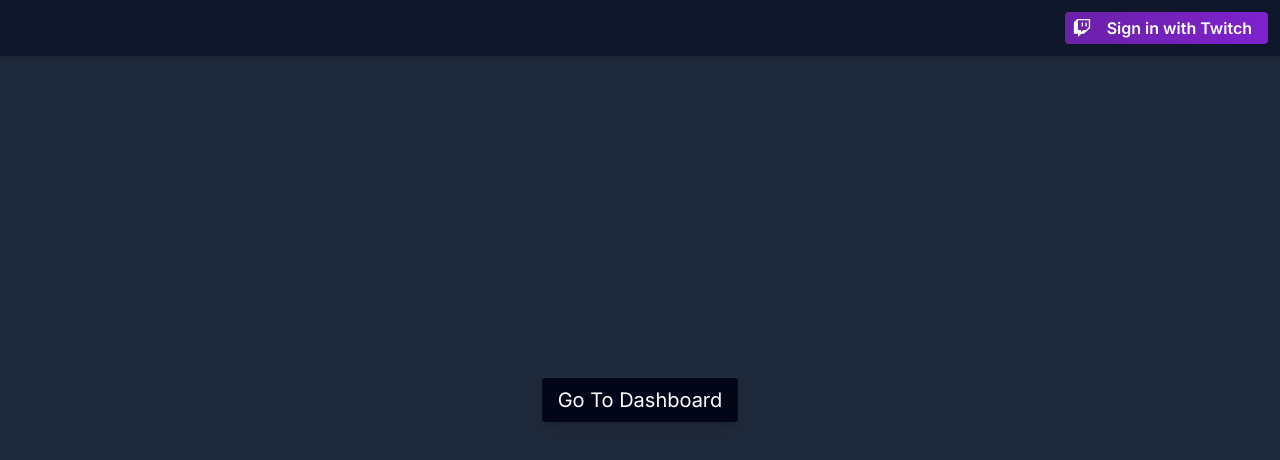
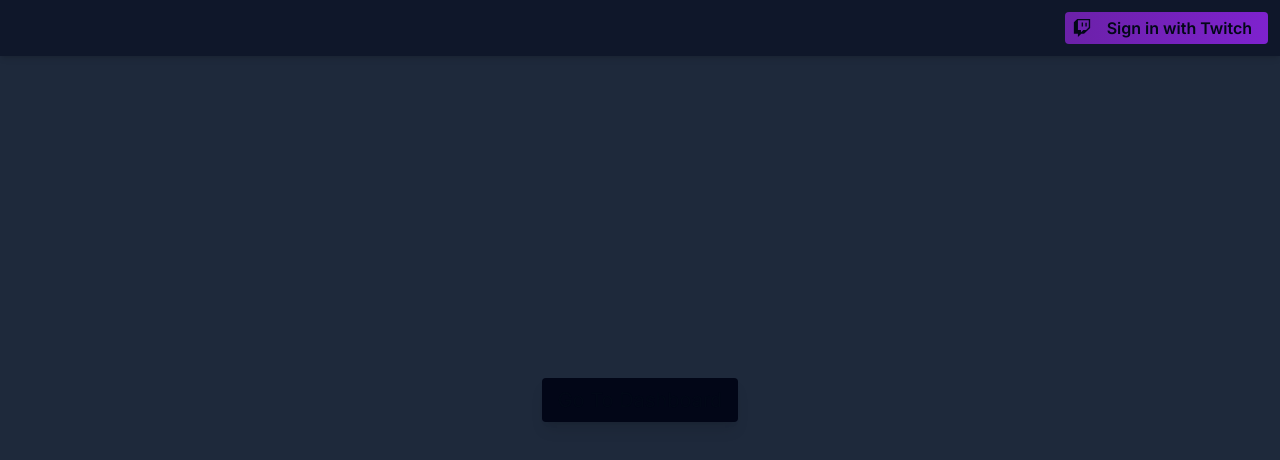
Before and after one commit to viktorsjolund/stbot-web, a Next.js app: page / in a window 1280 px wide. Shown: the top 460 px of the page. Built offline with nearby package versions, Linux system fonts and the light colour scheme; no server answers.

Commit message:
add shadcn utils

```diff
--- a/src/app/globals.css
+++ b/src/app/globals.css
@@ -2,8 +2,75 @@
 @tailwind components;
 @tailwind utilities;
 
-* {
-  min-width: 0;
-  box-sizing: border-box;
-  color: white;
+@layer base {
+  :root {
+    --background: 0 0% 100%;
+    --foreground: 222.2 84% 4.9%;
+
+    --card: 0 0% 100%;
+    --card-foreground: 222.2 84% 4.9%;
+
+    --popover: 0 0% 100%;
+    --popover-foreground: 222.2 84% 4.9%;
+
+    --primary: 222.2 47.4% 11.2%;
+    --primary-foreground: 210 40% 98%;
+
+    --secondary: 210 40% 96.1%;
+    --secondary-foreground: 222.2 47.4% 11.2%;
+
+    --muted: 210 40% 96.1%;
+    --muted-foreground: 215.4 16.3% 46.9%;
+
+    --accent: 210 40% 96.1%;
+    --accent-foreground: 222.2 47.4% 11.2%;
+
+    --destructive: 0 84.2% 60.2%;
+    --destructive-foreground: 210 40% 98%;
+
+    --border: 214.3 31.8% 91.4%;
+    --input: 214.3 31.8% 91.4%;
+    --ring: 222.2 84% 4.9%;
+
+    --radius: 0.5rem;
+  }
+
+  .dark {
+    --background: 222.2 84% 4.9%;
+    --foreground: 210 40% 98%;
+
+    --card: 222.2 84% 4.9%;
+    --card-foreground: 210 40% 98%;
+
+    --popover: 222.2 84% 4.9%;
+    --popover-foreground: 210 40% 98%;
+
+    --primary: 210 40% 98%;
+    --primary-foreground: 222.2 47.4% 11.2%;
+
+    --secondary: 217.2 32.6% 17.5%;
+    --secondary-foreground: 210 40% 98%;
+
+    --muted: 217.2 32.6% 17.5%;
+    --muted-foreground: 215 20.2% 65.1%;
+
+    --accent: 217.2 32.6% 17.5%;
+    --accent-foreground: 210 40% 98%;
+
+    --destructive: 0 62.8% 30.6%;
+    --destructive-foreground: 210 40% 98%;
+
+    --border: 217.2 32.6% 17.5%;
+    --input: 217.2 32.6% 17.5%;
+    --ring: 212.7 26.8% 83.9%;
+  }
 }
+
+@layer base {
+  * {
+    @apply border-border;
+  }
+  body {
+    @apply bg-background text-foreground;
+  }
+}
--- /dev/null
+++ b/src/lib/utils.ts
@@ -0,0 +1,6 @@
+import { type ClassValue, clsx } from "clsx"
+import { twMerge } from "tailwind-merge"
+
+export function cn(...inputs: ClassValue[]) {
+  return twMerge(clsx(inputs))
+}
```
